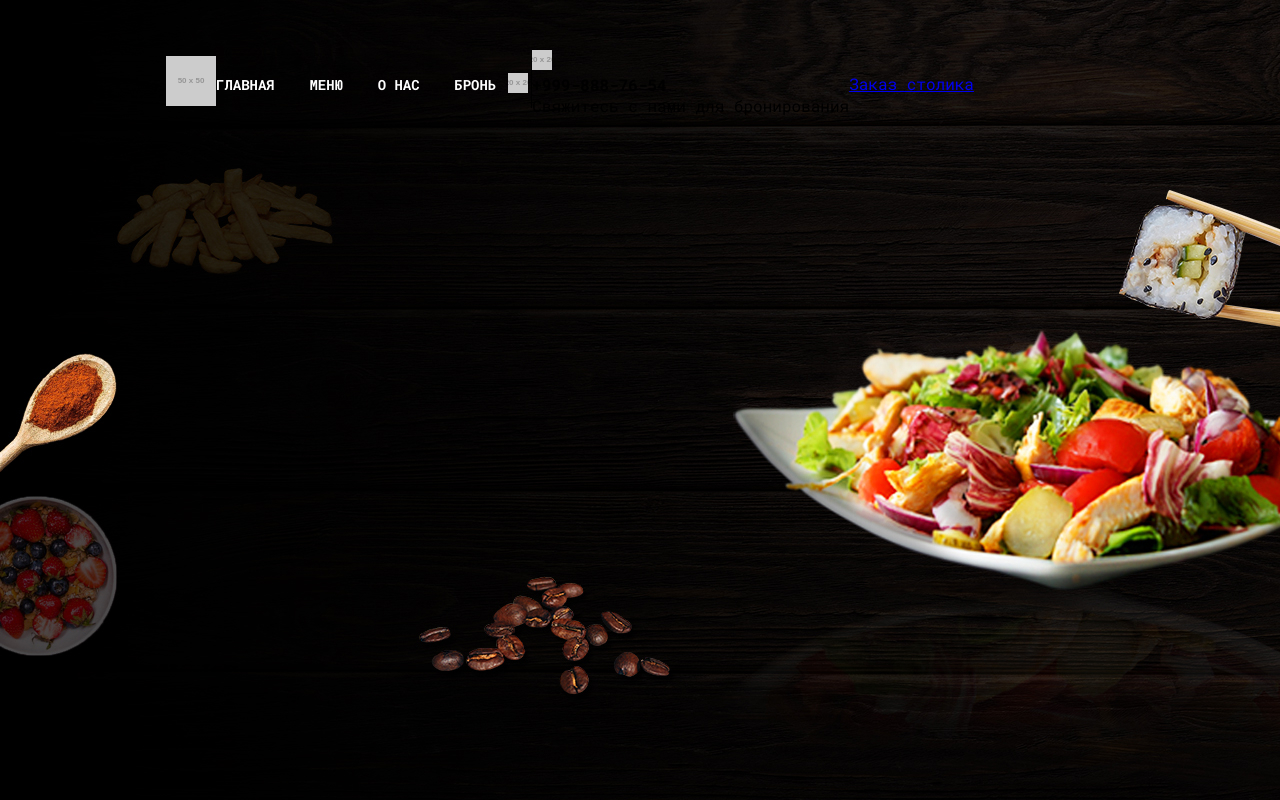
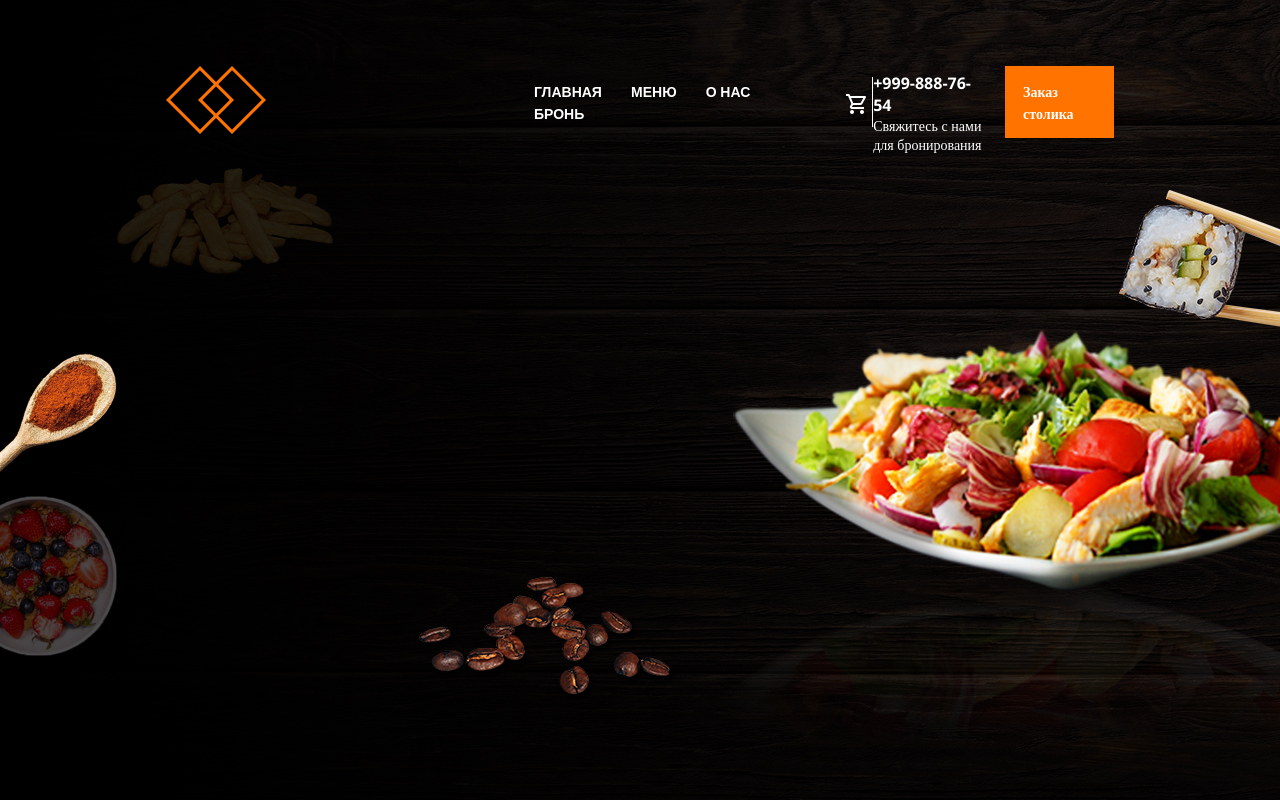
Before and after one commit to Fasegree/1, a plain HTML site: page freiZeit/laden/index.html in a window 1280 px wide. Drawn offline with nearby package versions, Linux system fonts and the light colour scheme.

Commit message:
project_WD

```diff
--- a/freiZeit/laden/css/style.css
+++ b/freiZeit/laden/css/style.css
@@ -1,8 +1,8 @@
-body {
+* {
 	margin: 0;
 	padding: 0;
 	font-family: 'Open Sans', sans-serif;
-	font-family: 'Roboto Mono', monospace;
+
 }
 .container {
 	margin: 0px 166px;
@@ -14,16 +14,26 @@ body {
 	background-size: cover;
 
 
+
 }
 .header-line {
 	padding-top: 50px;
 	display: flex;
 	align-items: center;
 
+
+}
+.header-logo {
+	margin-right: 268px;
 }
 
+.nav-item:not(:last-child)  {
+	margin-right: 25px;
+}
+.nav-item:last-child {
+	margin-right: 105px;
+}
 .nav-item {
-	margin-right: 25px;
 	color: #fff;
 	text-decoration: none;
 	font-weight: 700;
@@ -32,7 +42,7 @@ body {
 }
 .cart {
 	position: relative;
-	border-right: 1px solid #000;
+	border-right: 1px solid #fff;
 	padding-right: 10px;
 	height: 50px;
 }
@@ -43,7 +53,33 @@ body {
 
 }
 .num {
-	color: #000;
+	color: #fff;
 	text-decoration: none;
 	font-weight: 700;
+	margin-right: 45px;
 }
+.phone-text {
+
+	font-family: 'Open Sans';
+font-style: normal;
+font-weight: 400;
+font-size: 14px;
+line-height: 19px;
+
+	color: #fff;
+	max-width: 154px;
+}
+.btn {
+	padding: 14px 18px;
+background-color: #FF7400;
+
+}
+.btn a {
+	text-decoration: none;
+	color: #fff;
+	font-family: 'Open Sans';
+	font-style: normal;
+	font-weight: 700;
+	font-size: 14px;
+	line-height: 19px;
+}
--- a/freiZeit/laden/index.html
+++ b/freiZeit/laden/index.html
@@ -15,7 +15,7 @@
 		<div class="container">
 			<div class="header-line">
 			<div class="header-logo">
-				<img src="https://via.placeholder.com/50" alt="logo">
+				<img src="./img/LOGO.png" alt="logo">
 			</div>
 			<div class="nav">
 				<a class="nav-item" href="#">Главная</a>
@@ -25,15 +25,19 @@
 			</div>
 			<div class="cart">
 				<a href="#">
-					<img class="cart-img" src="https://via.placeholder.com/20" alt="cart">
+					<img class="cart-img" src="./img/shopping-cart 1.png" alt="">
+				 <!-- https://via.placeholder.com/20-->
 				</a>
 			</div>
 			<div class="phone">
-				<div class="phone-img">
-					<img src="https://via.placeholder.com/20" alt="phone">
+				<div class="phone-holder">
+					<div class="phone-img">
+					<img src="./img/phone-call 1.png" alt="phone">
 				</div>
 				<div class="number">
 					<a class="num" href="">+999-888-76-54</a>
+				</div>
+
 				</div>
 				<div class="phone-text">Свяжитесь с нами для бронирования</div>
 			</div>
--- /dev/null
+++ b/freiZeit/laden/project6/css/style.css
@@ -0,0 +1,24 @@
+* {
+	margin: 0;
+	padding: 0;
+	box-sizing: border-box;
+}
+.item {
+	position: absolute;
+	width: 200px;
+	height: 200px;
+	background: #0d0;
+}
+.item-1 {
+right: 0;
+}
+.item-2 {
+right: 0;
+bottom: 0;
+}
+.item-3 {
+bottom: 0;
+}
+.item-4 {
+
+}
```
Also changed, not shown: freiZeit/laden/project6/index.html (added, +16 -0 lines), freiZeit/laden/img/LOGO.png (added), freiZeit/laden/img/phone-call 1.png (added), freiZeit/laden/img/shopping-cart 1.jpg (added), freiZeit/laden/img/shopping-cart 1.png (added).
